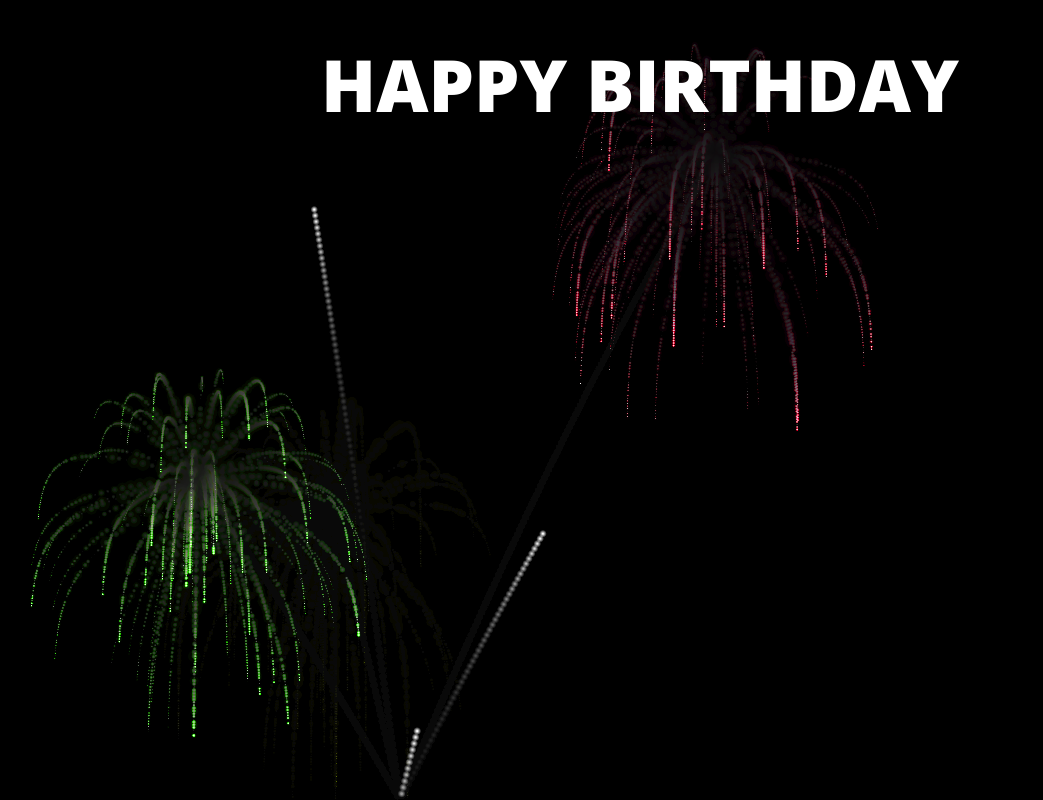
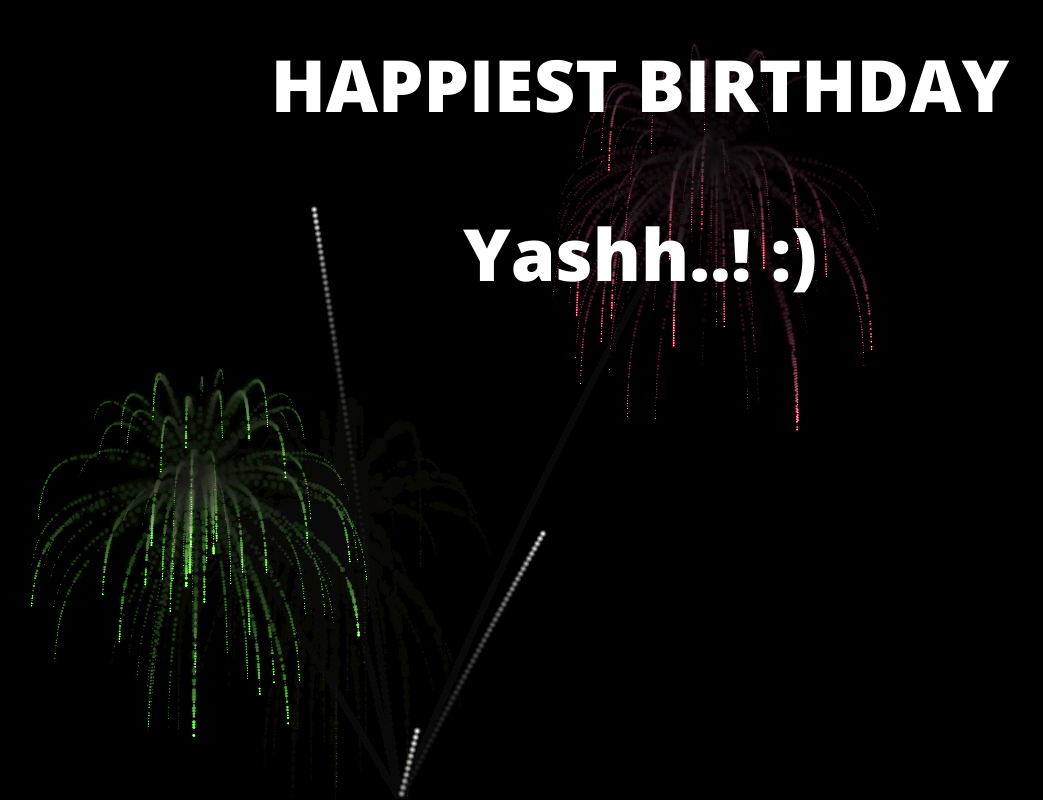
Before and after one commit to sanket143/happy, a plain HTML site: page index.html in a window 1280 px wide. Shown: the whole page, without its empty margins (0-1043 px from the left). Drawn offline with nearby package versions, Linux system fonts and the light colour scheme.

Commit message:
Happy Birthday

```diff
--- a/index.html
+++ b/index.html
@@ -6,7 +6,8 @@
     <body>
         <canvas id="fireworks"></canvas>
         <div class="box">
-            <h1>HAPPY BIRTHDAY</h1>
+            <h1>HAPPIEST BIRTHDAY</h1>
+            <h1>Yashh..! :)</h1>
         </div>
         <script src="https://cdnjs.cloudflare.com/ajax/libs/jquery/3.2.1/jquery.min.js"></script>
         <script src="./script.js"></script>
--- a/style.css
+++ b/style.css
@@ -22,4 +22,5 @@ h1 {
     display: flex;
     align-items: center;
     justify-content: center;
+    flex-direction: column;
 }
```
